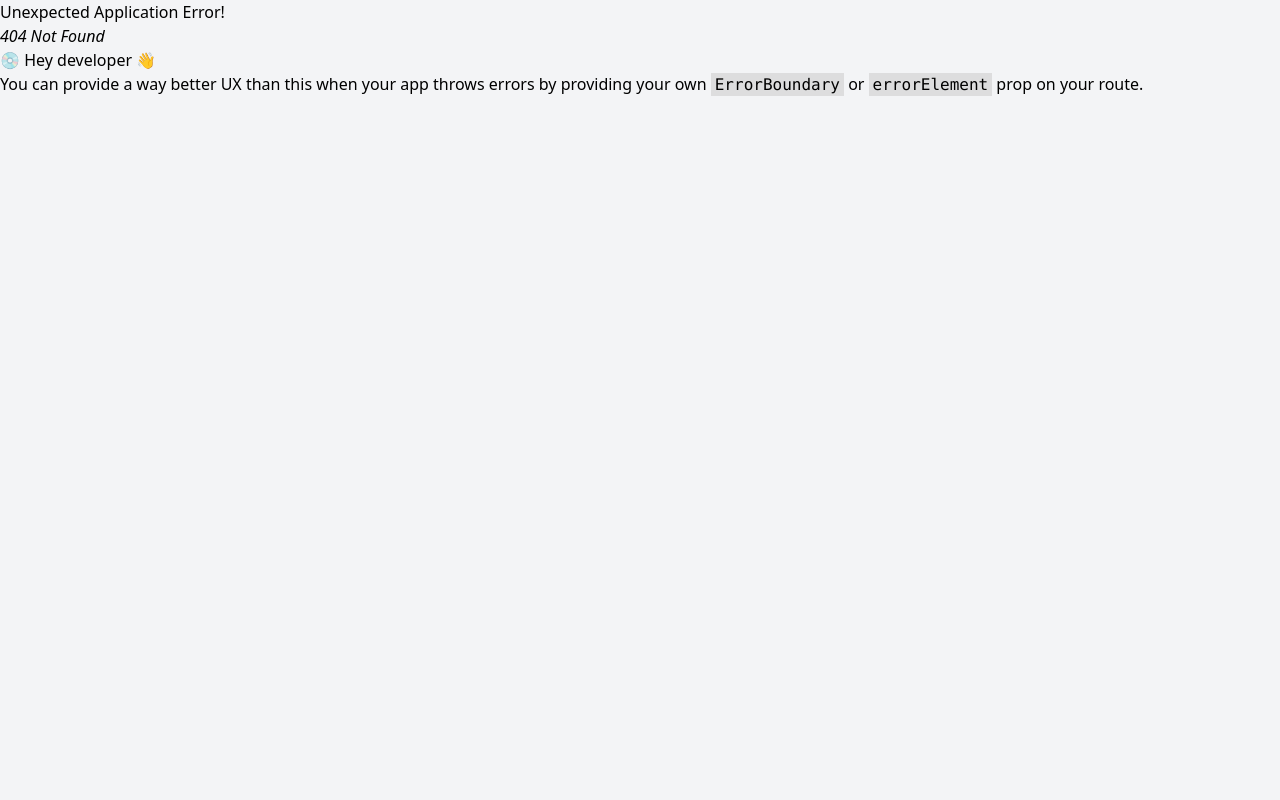
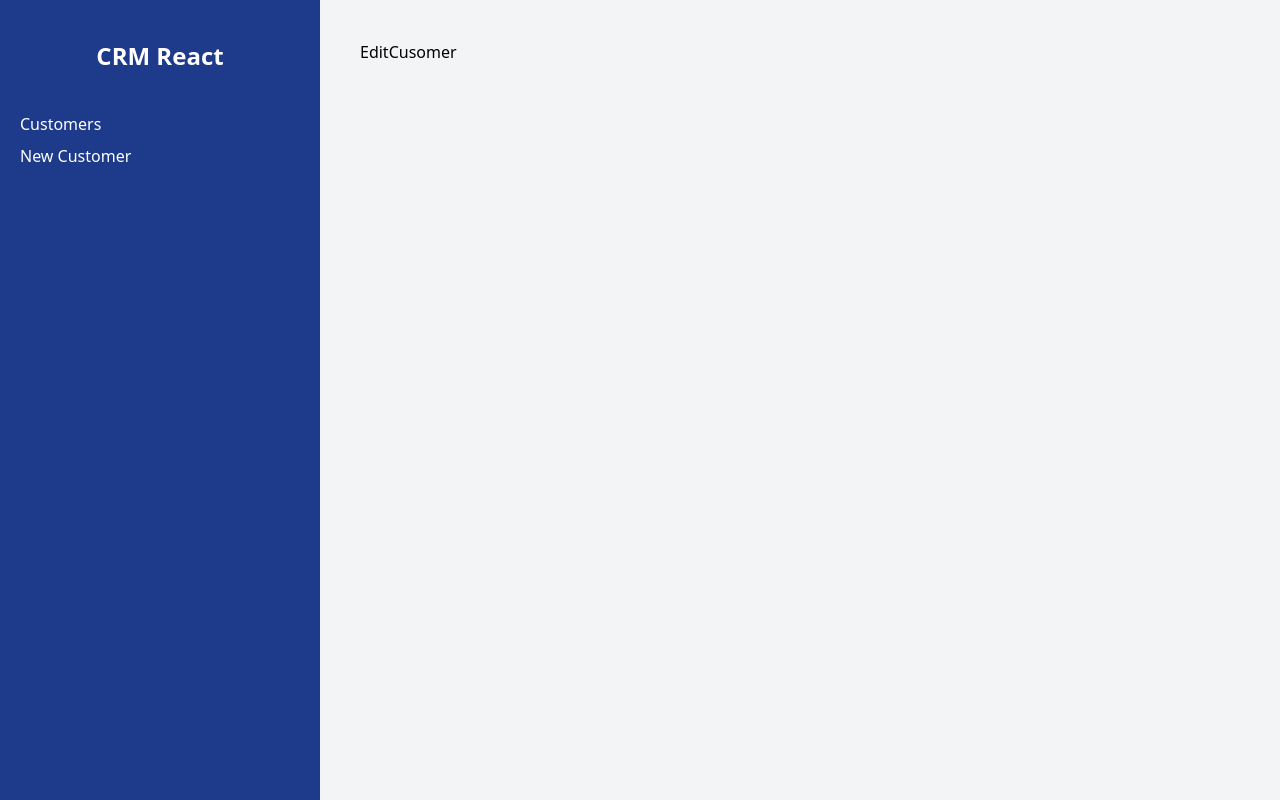
Before and after one commit to fribas84/react-router-crm, a React (Vite) app: page /customers/1/edit in a window 1280 px wide. Before the commit this address had no page. Built offline with nearby package versions, Linux system fonts and the light colour scheme; data requests are answered from the project's data file.

Commit message:
edit customer, reading from loader

```diff
--- a/db.json
+++ b/db.json
@@ -5,42 +5,42 @@
       "company": "Company 2",
       "email": "mail@mail2.com",
       "phone": "+1123412342",
-      "id": 2
+      "id": 1
     },
     {
       "name": "John Doe3",
       "company": "Company 3",
       "email": "mail@mail3.com",
       "phone": "+1123412343",
-      "id": 3
+      "id": 2
     },
     {
       "name": "John Doe4",
       "company": "Company 4",
       "email": "mail@mail4.com",
       "phone": "+1123412344",
-      "id": 4
+      "id": 3
     },
     {
       "name": "John Doe 5",
       "company": "Company 5",
       "email": "mail@mail5.com",
       "phone": "+1123412345",
-      "id": 5
+      "id": 4
     },
     {
       "name": "fas",
       "company": "qwer2",
       "email": "mails@mail2.com",
       "phone": "1233123123",
-      "id": 6
+      "id": 5
     },
     {
       "name": "FAS ASDA",
       "company": "123",
       "email": "mails@mail2.com",
       "phone": "123123123123",
-      "id": 7
+      "id": 6
     },
     {
       "name": "aadsasd",
--- a/src/api/customers.js
+++ b/src/api/customers.js
@@ -20,3 +20,11 @@ export const addCustomer = async (customer) =>{
       console.log(error)
    }
 }
+
+
+export const getCustomer = async (id) => {
+   const response = await fetch(`${import.meta.env.VITE_API_URL}/${id}`);
+   const result = await response.json();
+
+   return(result);
+}
--- a/src/components/Customer.jsx
+++ b/src/components/Customer.jsx
@@ -1,5 +1,8 @@
+
+import { useNavigate } from "react-router-dom";
 
 const Customer = ({ customer }) => {
+    const navigate = useNavigate();
     const { name, company, email, phone, id } = customer;
 
     return (
@@ -15,7 +18,9 @@ const Customer = ({ customer }) => {
             </td>
 
             <td className='p-2 flex gap-2'>
-                <button type="button" className="text-blue-600 hover:text-blue-700 uppercase font-bold text-xs ">
+                <button type="button"
+                    className="text-blue-600 hover:text-blue-700 uppercase font-bold text-xs "
+                    onClick={()=>navigate(`/customers/${id}/edit`)}>
                     Edit
                 </button>
                 <button type="button" className="text-red-600 hover:text-red-700 uppercase font-bold text-xs">
--- a/src/main.jsx
+++ b/src/main.jsx
@@ -4,8 +4,9 @@ import './index.css';
 import {createBrowserRouter,RouterProvider} from 'react-router-dom';
 import Layout from './components/Layout';
 import { NewCustomer,action as actionNewCustomer } from './pages/NewCustomer';
-import { Index, loader as customerLoader } from './pages/Index';
+import { Index, loader as customersLoader, loader } from './pages/Index';
 import { ErrorPage } from './components/ErrorPage';
+import { EditCusomer, loader as customerLoader} from './pages/EditCusomer';
 
 const router = createBrowserRouter([
   {
@@ -15,13 +16,18 @@ const router = createBrowserRouter([
       {
         index: true,
         element: <Index />,
-        loader: customerLoader,
+        loader: customersLoader,
         errorElement: <ErrorPage />
       },
       {
         path: '/customers/new',
         element: <NewCustomer />,
         action: actionNewCustomer
+      },
+      {
+        path: '/customers/:customerId/edit',
+        element: <EditCusomer />,
+        loader: customerLoader,
       }
     ]
   },
--- /dev/null
+++ b/src/pages/EditCusomer.jsx
@@ -0,0 +1,12 @@
+import { getCustomer } from "../api/customers";
+
+export const loader = async ({params})=>{
+    const customer = await getCustomer(params.customerId);
+    console.log(customer);
+    return null;
+}
+export const EditCusomer = () => {
+  return (
+    <div>EditCusomer</div>
+  )
+}
```
